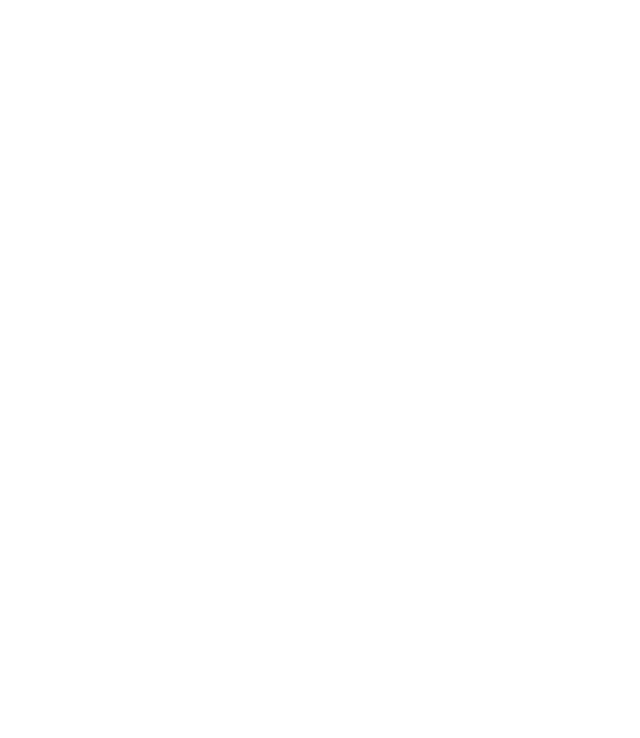
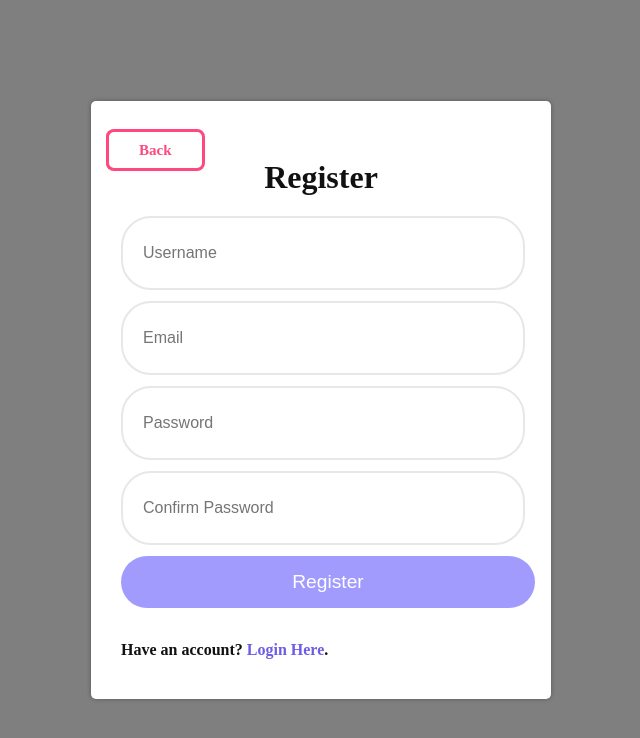
Before and after one commit to MrFibonacc1/Node.Js-Itunes-Application, a plain HTML site: page register.html in a window 1280 px wide. Shown: the whole page, without its empty margins (319-959 px from the left). Drawn offline with Linux system fonts and the light colour scheme.

Commit message:
Update register.html

```diff
--- a/register.html
+++ b/register.html
@@ -9,3 +9,31 @@
 	<link rel="stylesheet" type="text/css" href="style.css">
 
 	<title>Register</title>
+
+
+</head>
+<body id="loginpage">
+	<div class="containerlogin">
+		<form action="" method="POST" class="login-email">
+            <a href="index.html" class="back">Back</a>
+            <p class="login-text" style="font-size: 2rem; font-weight: 800;">Register</p>
+			<div class="input-group">
+				<input type="text" placeholder="Username" name="username" value="" required>
+			</div>
+			<div class="input-group">
+				<input type="email" placeholder="Email" name="email" value="" required>
+			</div>
+			<div class="input-group">
+				<input type="password" placeholder="Password" name="password" value="" required>
+            </div>
+            <div class="input-group">
+				<input type="password" placeholder="Confirm Password" name="cpassword" value="" required>
+			</div>
+			<div class="input-group">
+				<button name="submit" class="btn">Register</button>
+			</div>
+			<p class="login-register-text">Have an account? <a href="login.html">Login Here</a>.</p>
+		</form>
+	</div>
+</body>
+</html>
```
